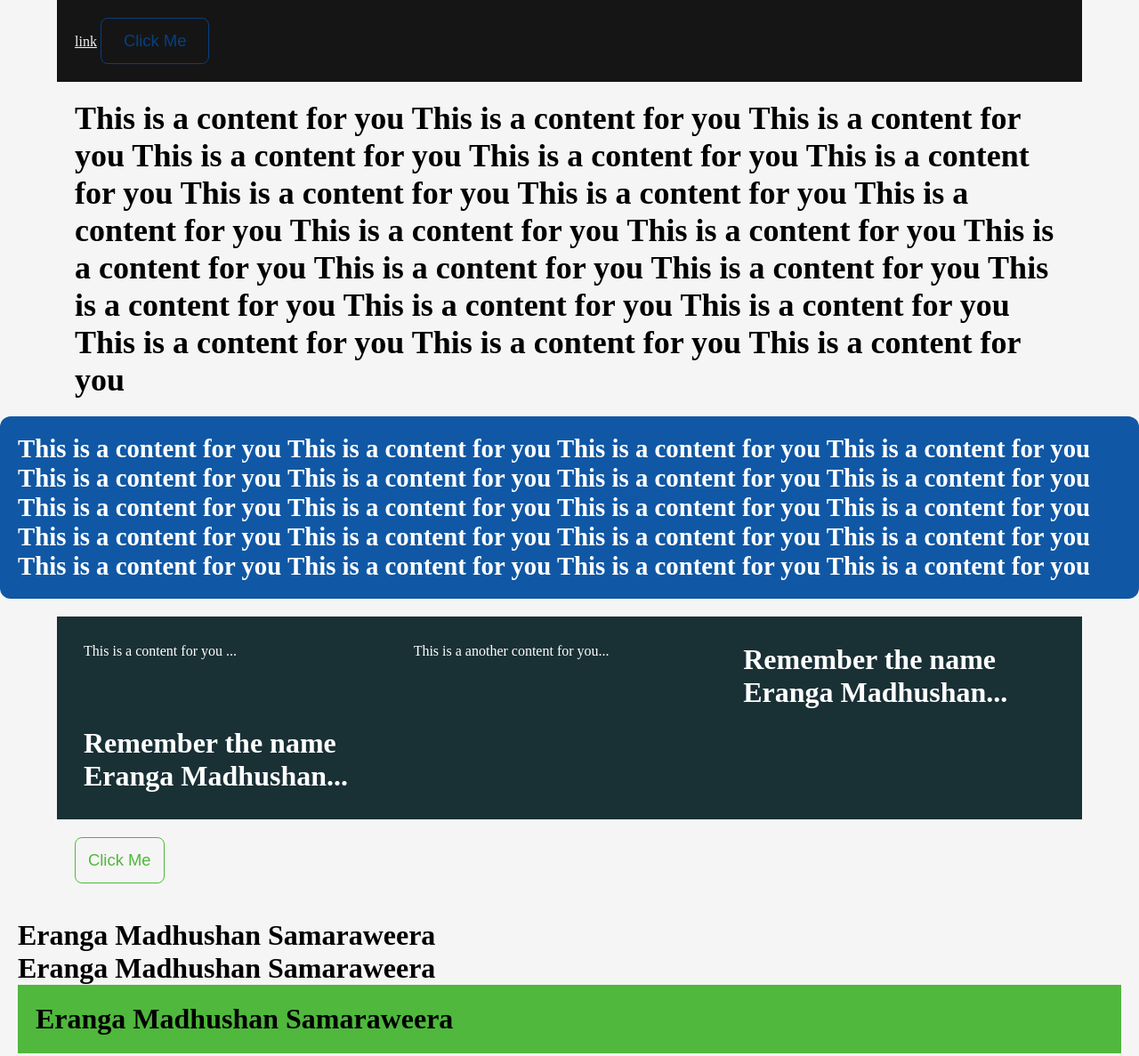
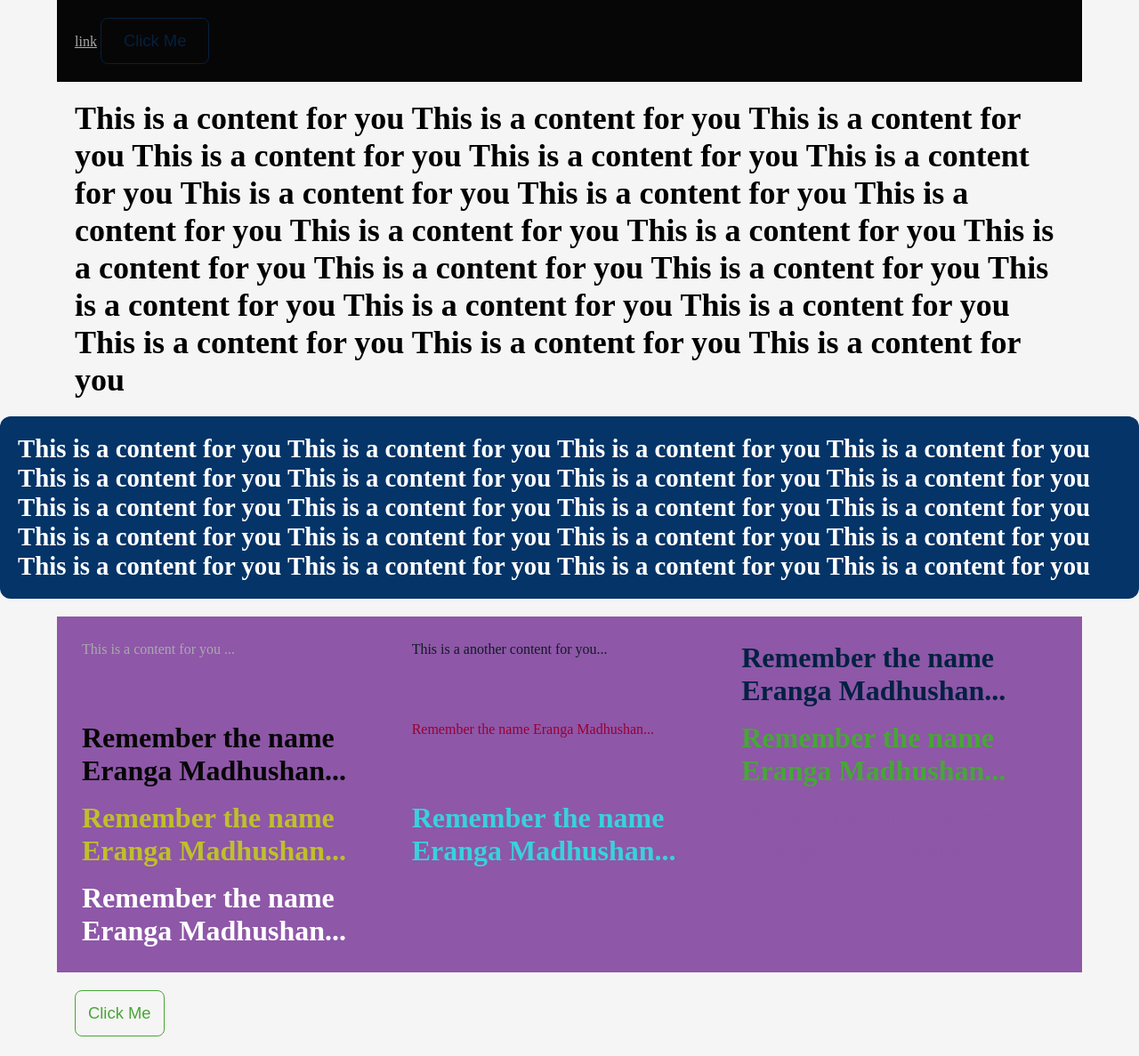
Before and after one commit to Erangamadhushan/e-css-create-a-general-purpose-css-framework-, a plain HTML site: page index.html in a window 1280 px wide. Shown: the top 1187 px of the page at 89% size. Drawn offline with Linux system fonts and the light colour scheme.

Commit message:
add bg-text-[colorName] className for ECSS framework

```diff
--- a/index.html
+++ b/index.html
@@ -29,18 +29,36 @@
             </p>
         </div>
 
-        <div class="container-lg bg-lagoon  mt-4">
+        <div class="container-lg bg-purly  mt-4">
             <div class="tuple">
-                <div class="col-sm-4 tx-white">
+                <div class="col-md-4 tx-alice">
                     <p>This is a content for you ...</p>
                 </div>
-                <div class="col-sm-4 tx-white">
+                <div class="col-md-4 tx-lagoon">
                     <p>This is a another content for you...</p>
                 </div>
-                <div class="col-sm-4 tx-white">
+                <div class="col-md-4 tx-cayman">
                     <p class="h2">Remember the name Eranga Madhushan...</p>
                 </div>
-                <div class="col-sm-4 tx-white">
+                <div class="col-md-4 tx-dark">
+                    <p class="h2">Remember the name Eranga Madhushan...</p>
+                </div>
+                <div class="col-md-4 tx-maroon">
+                    <p class="">Remember the name Eranga Madhushan...</p>
+                </div>
+                <div class="col-md-4 tx-mint">
+                    <p class="h2">Remember the name Eranga Madhushan...</p>
+                </div>
+                <div class="col-md-4 tx-neo">
+                    <p class="h2">Remember the name Eranga Madhushan...</p>
+                </div>
+                <div class="col-md-4 tx-sea">
+                    <p class="h2">Remember the name Eranga Madhushan...</p>
+                </div>
+                <div class="col-md-4 tx-purly">
+                    <p class="h2">Remember the name Eranga Madhushan...</p>
+                </div>
+                <div class="col-md-4 tx-white">
                     <p class="h2">Remember the name Eranga Madhushan...</p>
                 </div>
             </div>
@@ -91,6 +109,20 @@
 
             </div>
         </div>
+        <div class="container">
+            <div class="tuple">
+                <div class="col-md-6">
+                    <div class="bg-text-maroon">
+                        <p>
+                            This is a content for you This is a content for you  This is a content for you  This is a content for you  This is a content for you
+                            This is a content for you  This is a content for you  This is a content for you  This is a content for you  This is a content for you
+                            This is a content for you  This is a content for you  This is a content for you  This is a content for you  This is a content for you
+                            This is a content for you
+                        </p>
+                    </div>
+                </div>
+            </div>
+        </div>
 
     </body>
 </html>
--- a/main.css
+++ b/main.css
@@ -7,66 +7,67 @@
     /*==================================================== color =====================================================*/
     /*===============================================*/
     /* alice */
-    --alice:#f2f4f6;
-    --alice-25:#ecedef;
-    --alice-50:#e4e6e8;
-    --alice-75:#e1e5e8;
+    --alice:#a9abac;
+    --alice-25:#f2f4f6;
+    --alice-50:#dadcdd;
+    --alice-75:#c2c3c5;
 
     /*===============================================*/
     /*lagoon*/
-    --lagoon:#193035;
-    --lagoon-25:#006a6a;
-    --lagoon-50:#064439;
-    --lagoon-75:#274546;
+    --lagoon:#0f1d20;
+    --lagoon-25:#172b30;
+    --lagoon-50:#14262a;
+    --lagoon-75:#122225;
 
     /*===============================================*/
     /*cayman*/
-    --cayman:#054182;
-    --cayman-25:#1058a5;
-    --cayman-50:#0a519d;
-    --cayman-75:#07488e;
+    --cayman:#032141;
+    --cayman-25:#043468;
+    --cayman-50:#042e5b;
+    --cayman-75:#03274e;
+    /* #041e42*/
 
     /*===============================================*/
     /*dark*/
-    --dark:#161515;
-    --dark-25:#041921;
-    --dark-50:#101020;
-    --dark-75:#131316;
+    --dark:#070606;
+    --dark-25:#0d0d0d;
+    --dark-50:#0b0b0b;
+    --dark-75:#090808;
 
     /*===============================================*/
     /*maroon*/
-    --maroon:#ff0054;
-    --maroon-25:#fb3778;
-    --maroon-50:#f92f72;
-    --maroon-75:#f4155f;
+    --maroon:#990032;
+    --maroon-25:#e6004c;
+    --maroon-50:#cc0043;
+    --maroon-75:#b3003b;
 
     /*==============================================*/
     /*mint*/
-    --mint:#4fb83d;
-    --mint-25:#b3eda9;
-    --mint-50:#92d786;
-    --mint-75:#74cc64;
+    --mint:#47a637;
+    --mint-25:#72c664;
+    --mint-50:#61bf50;
+    --mint-75:#4fb83d;
 
     /*===============================================*/
     /*neo*/
     --neo:#bec02a;
-    --neo-25:#eff308;
-    --neo-50:#e3e60e;
-    --neo-75:#cccf1b;
+    --neo-25:#d2d36a;
+    --neo-50:#cbcd55;
+    --neo-75:#c5c63f;
 
     /*==============================================*/
     /*sea*/
-    --sea:#3fe8f5;
-    --sea-25:#80dce3;
-    --sea-50:#68dde6;
-    --sea-75:#4fdee8;
+    --sea:#39d1dd;
+    --sea-25:#65edf7;
+    --sea-50:#52eaf6;
+    --sea-75:#3fe8f5;
 
     /*==============================================*/
     /*gray*/
-    --gray:#5a5a5a;
-    --gray-25:#808080;
-    --gray-50:#737373;
-    --gray-75:#666666;
+    --gray:#3f3f3f;
+    --gray-25:#5a5a5a;
+    --gray-50:#515151;
+    --gray-75:#484848;
 
     /*==============================================*/
     /*purly*/
@@ -136,13 +137,19 @@
 .bg-alice {background-color:var(--alice)}.bg-alice-25 {background-color:var(--alice-25);}.bg-alice-50 {background-color:var(--alice-50)}.bg-alice-75 {background-color:var(--alice-75);}
 .bg-lagoon {background-color:var(--lagoon)}.bg-lagoon-25 {background-color:var(--lagoon-25);}.bg-lagoon-50 {background-color:var(--lagoon-50)}.bg-lagoon-75 {background-color:var(--lagoon-75);}
 .bg-cayman {background-color:var(--cayman)}.bg-cayman-25 {background-color:var(--cayman-25)}.bg-cayman-50 {background-color:var(--cayman-50)}.bg-cayman-75 {background-color:var(--cayman-75);}
-.bg-dark {background-color:var(--dark)}.bg-dark-25{background-color:var(--dark-25);}.bg-dark-50 {background-color:var(--#101020);}.bg-dark-75 {background-color:var(--dark-75);}
+.bg-dark {background-color:var(--dark)}.bg-dark-25{background-color:var(--dark-25);}.bg-dark-50 {background-color:var(--dark-50);}.bg-dark-75 {background-color:var(--dark-75);}
 .bg-maroon {background-color:var(--maroon);}.bg-maroon-25{background-color:var(--maroon-25);}.bg-maroon-50{background-color:var(--maroon-50);}.bg-maroon-75{background-color:var(--maroon-75);}
 .bg-mint {background-color:var(--mint);}.bg-mint-25{background-color:var(--mint-25);}.bg-mint-50{background-color:var(--mint-50);}.bg-mint-75{background-color:var(--mint-75);}
 .bg-neo {background-color:var(--neo);}.bg-neo-25{background-color:var(--neo-25);}.bg-neo-50{background-color: var(--neo-50);}.bg-neo-75{background-color:var(--neo-75);}
 .bg-sea {background-color:var(--sea);}.bg-sea-25{background-color:var(--sea-25);}.bg-sea-50{background-color:var(--sea-50);}.bg-sea-75{background-color:var(--sea-75);}
-.bg-gray {background-color:var(--gray);} .bg-gray-25 {background-color:var(--gray-25);} .bg-gray-50 {background-color:var(--gray-50);} .bg-gray-50 {background-color:var(--gray-75);}
+.bg-gray {background-color:var(--gray);} .bg-gray-25 {background-color:var(--gray-25);} .bg-gray-50 {background-color:var(--gray-50);} .bg-gray-75 {background-color:var(--gray-75);}
 .bg-purly {background-color:var(--purly);} .bg-purly-25 {background-color:var(--purly-25);} .bg-purly-50 {background-color:var(--purly-50);} .bg-purly-75 {background-color: var(--purly-75);}
+
+/*background-text collaboration */
+.bg-text-alice {background-color:var(--alice);color:var(--dark);} .bg-text-lagoon {background-color: var(--lagoon);color:#ffffff;} .bg-text-cayman {background-color: var(--cayman); color:#ffffff;}
+.bg-text-dark {background-color:var(--dark);color:#ffffff;} .bg-text-maroon {background-color: var(--maroon);color:#ffffff;} .bg-text-mint {background-color: var(--mint);color:var(--dark);}
+.bg-text-neo {background-color:var(--neo);color:var(--dark);} .bg-text-sea {background-color:var(--sea);color: #ffffff;}
+.bg-text-gray {background-color:var(--gray);color:#ffffff;} .bg-text-purly {background-color: var(--purly); color:#ffffff;}
 
 /*button property*/
 .bt {padding:8px;font-size:var(--s1);}.bt-sm {padding:10px;font-size:var(--s2);}.bt-md {padding:14px;font-size:var(--s3);}.bt-lg{padding:18px;font-size:var(--s4);} .bt-xl {padding:25px;font-size:var(--s5);}
@@ -212,15 +219,15 @@
 
 /*column values*/
 
-.col-sm-1,.col-sm-2,.col-sm-3,.col-sm-4,.col-sm-5,.col-sm-6,.col-sm-7,.col-sm-8,.col-sm-9,.col-sm-10,.col-sm-11,.col-sm-12 {padding:10px;}
-.col-md-1,.col-md-2,.col-md-3,.col-md-4,.col-md-5,.col-md-6,.col-md-7,.col-md-8,.col-md-9,.col-md-10,.col-md-11,.col-md-12 {padding:10px;}
-.col-lg-1,.col-lg-2,.col-lg-3,.col-lg-4,.col-lg-5,.col-lg-6,.col-lg-7,.col-lg-8,.col-lg-9,.col-lg-10,.col-lg-11,.col-lg-12 {padding:10px;}
-.col-sm-1{width:var(--cell1);}.col-sm-2{width:var(--cell2);}.col-sm-3{width:var(--cell3);}.col-sm-4{width:var(--cell4);}.col-sm-5{width:var(--cell5);}.col-sm-6{width:var(--cell6);}.col-sm-7{width:var(--cell7);}.col-sm-8{width:var(--cell8);}.col-sm-9{width:var(--cell9);}.col-sm-10{width:var(--cell10);}.col-sm-11{width:var(--cell11);} .col-sm-12{width:var(--cell12);}
-.col-md-1{width:var(--cell1);}.col-md-2{width:var(--cell2);}.col-md-3{width:var(--cell3);}.col-md-4{width:var(--cell4);}.col-md-5{width:var(--cell5);}.col-md-6{width:var(--cell6);}.col-md-7{width:var(--cell7);}.col-md-8{width:var(--cell8);}.col-md-9{width:var(--cell9);}.col-md-10{width:var(--cell10);}.col-md-11{width:var(--cell11);} .col-md-12{width:var(--cell12);}
-.col-lg-1{width:var(--cell1);}.col-lg-2{width:var(--cell2);}.col-lg-3{width:var(--cell3);}.col-lg-4{width:var(--cell4);}.col-lg-5{width:var(--cell5);}.col-lg-6{width:var(--cell6);}.col-lg-7{width:var(--cell7);}.col-lg-8{width:var(--cell8);}.col-lg-9{width:var(--cell9);}.col-lg-10{width:var(--cell10);}.col-lg-11{width:var(--cell11);} .col-lg-12{width:var(--cell12);}
-.col-xl-1{width:var(--cell1);}.col-xl-2{width:var(--cell2);}.col-xl-3{width:var(--cell3);}.col-xl-4{width:var(--cell4);}.col-xl-5{width:var(--cell5);}.col-xl-6{width:var(--cell6);}.col-xl-7{width:var(--cell7);}.col-xl-8{width:var(--cell8);}.col-xl-9{width:var(--cell9);}.col-xl-10{width:var(--cell10);}.col-xl-11{width:var(--cell11);} .col-xl-12{width:var(--cell12);}
-.col-xxl-1{width:var(--cell1);}.col-xxl-2{width:var(--cell2);}.col-xxl-3{width:var(--cell3);}.col-xxl-4{width:var(--cell4);}.col-xxl-5{width:var(--cell5);}.col-xxl-6{width:var(--cell6);}.col-xxl-7{width:var(--cell7);}.col-xxl-8{width:var(--cell8);}.col-xxl-9{width:var(--cell9);}.col-xxl-10{width:var(--cell10);}.col-xxl-11{width:var(--cell11);} .col-xxl-12{width:var(--cell12);}
 
+.col-sm-1{width:var(--cell1);padding:var(--p1)}.col-sm-2{width:var(--cell2);padding:var(--p1)}.col-sm-3{width:var(--cell3);padding:var(--p1)}.col-sm-4{width:var(--cell4);padding:var(--p1)}.col-sm-5{width:var(--cell5);padding:var(--p1)}.col-sm-6{width:var(--cell6);padding:var(--p1)}.col-sm-7{width:var(--cell7);padding:var(--p1)}.col-sm-8{width:var(--cell8);padding:var(--p1)}.col-sm-9{width:var(--cell9);padding:var(--p1)}.col-sm-10{width:var(--cell10);padding:var(--p1)}.col-sm-11{width:var(--cell11);padding:var(--p1)} .col-sm-12{width:var(--cell12);padding:var(--p1)}
+.col-md-1{width:var(--cell1);padding:var(--p1)}.col-md-2{width:var(--cell2);padding:var(--p1)}.col-md-3{width:var(--cell3);padding:var(--p1)}.col-md-4{width:var(--cell4);padding:var(--p1)}.col-md-5{width:var(--cell5);padding:var(--p1)}.col-md-6{width:var(--cell6);padding:var(--p1)}.col-md-7{width:var(--cell7);padding:var(--p1)}.col-md-8{width:var(--cell8);padding:var(--p1)}.col-md-9{width:var(--cell9);padding:var(--p1)}.col-md-10{width:var(--cell10);padding:var(--p1)}.col-md-11{width:var(--cell11);padding:var(--p1)} .col-md-12{width:var(--cell12);padding:var(--p1)}
+.col-lg-1{width:var(--cell1);padding:var(--p1);}.col-lg-2{width:var(--cell2);padding:var(--p1);}.col-lg-3{width:var(--cell3);padding:var(--p1);}.col-lg-4{width:var(--cell4);padding:var(--p1);}.col-lg-5{width:var(--cell5);padding:var(--p1);}.col-lg-6{width:var(--cell6);padding:var(--p1);}.col-lg-7{width:var(--cell7);padding:var(--p1);}.col-lg-8{width:var(--cell8);padding:var(--p1);}.col-lg-9{width:var(--cell9);padding:var(--p1);}.col-lg-10{width:var(--cell10);padding:var(--p1);}.col-lg-11{width:var(--cell11);padding:var(--p1);} .col-lg-12{width:var(--cell12);padding:var(--p1);}
+.col-xl-1{width:var(--cell1);padding:var(--p1);}.col-xl-2{width:var(--cell2);padding:var(--p1);}.col-xl-3{width:var(--cell3);padding:var(--p1);}.col-xl-4{width:var(--cell4);padding:var(--p1);}.col-xl-5{width:var(--cell5);}.col-xl-6{width:var(--cell6);}.col-xl-7{width:var(--cell7);}.col-xl-8{width:var(--cell8);}.col-xl-9{width:var(--cell9);}.col-xl-10{width:var(--cell10);}.col-xl-11{width:var(--cell11);} .col-xl-12{width:var(--cell12);}
+.col-xxl-1{width:var(--cell1);padding:var(--p1);}.col-xxl-2{width:var(--cell2);padding:var(--p1);}.col-xxl-3{width:var(--cell3);padding:var(--p1);}.col-xxl-4{width:var(--cell4);padding:var(--p1);}.col-xxl-5{width:var(--cell5);}.col-xxl-6{width:var(--cell6);}.col-xxl-7{width:var(--cell7);}.col-xxl-8{width:var(--cell8);}.col-xxl-9{width:var(--cell9);}.col-xxl-10{width:var(--cell10);}.col-xxl-11{width:var(--cell11);} .col-xxl-12{width:var(--cell12);}
+/* .col-sm-1,.col-sm-2,.col-sm-3,.col-sm-4,.col-sm-5,.col-sm-6,.col-sm-7,.col-sm-8,.col-sm-9,.col-sm-10,.col-sm-11,.col-sm-12 {padding:0px;}
+.col-md-1,.col-md-2,.col-md-3,.col-md-4,.col-md-5,.col-md-6,.col-md-7,.col-md-8,.col-md-9,.col-md-10,.col-md-11,.col-md-12 {padding:0px;}
+.col-lg-1,.col-lg-2,.col-lg-3,.col-lg-4,.col-lg-5,.col-lg-6,.col-lg-7,.col-lg-8,.col-lg-9,.col-lg-10,.col-lg-11,.col-lg-12 {padding:0px;} */
 
 /*padding*/
 .p-1{padding:var(--p1)}.px-1{padding-inline:var(--p1);}.py-1{padding-block:var(--p1)}.pt-1{padding-block-start:var(--p1)}.pb-1{padding-block-end:var(--p1)}.pl-1{padding-inline-start:var(--p1)}.pr-1{padding-inline-end:var(--p1);}
```
